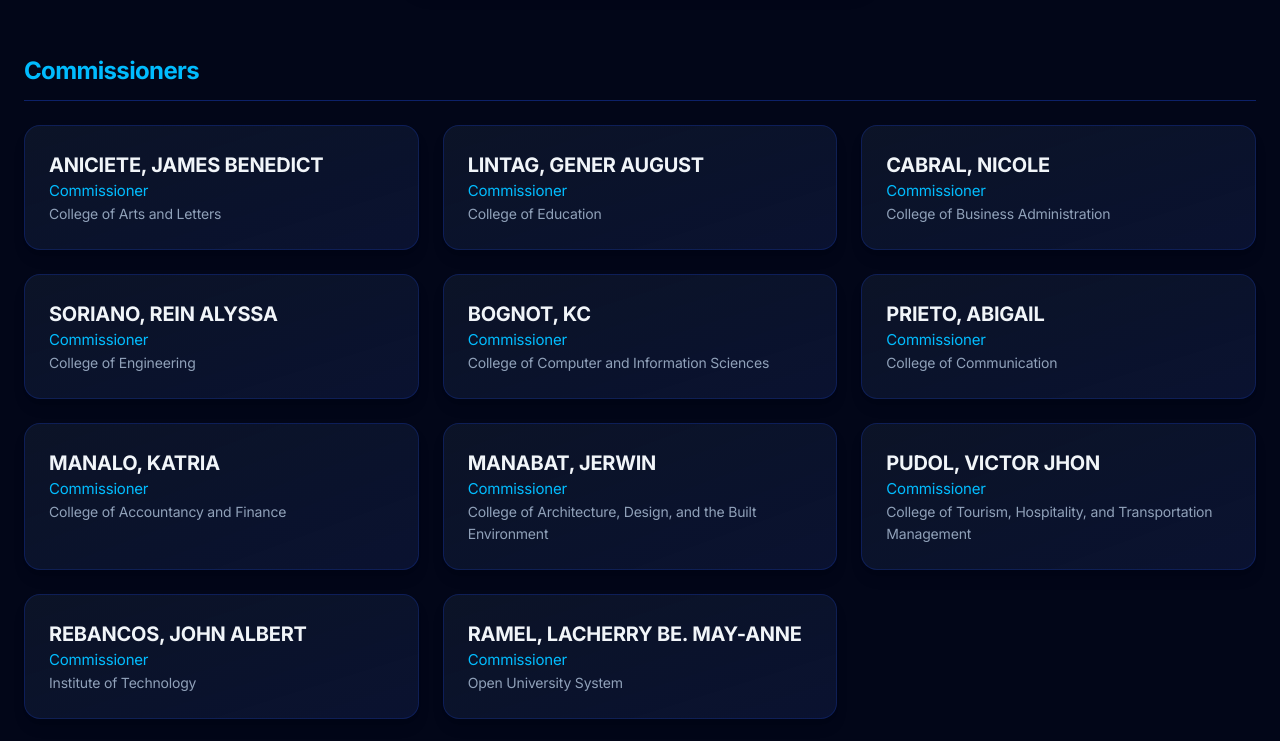
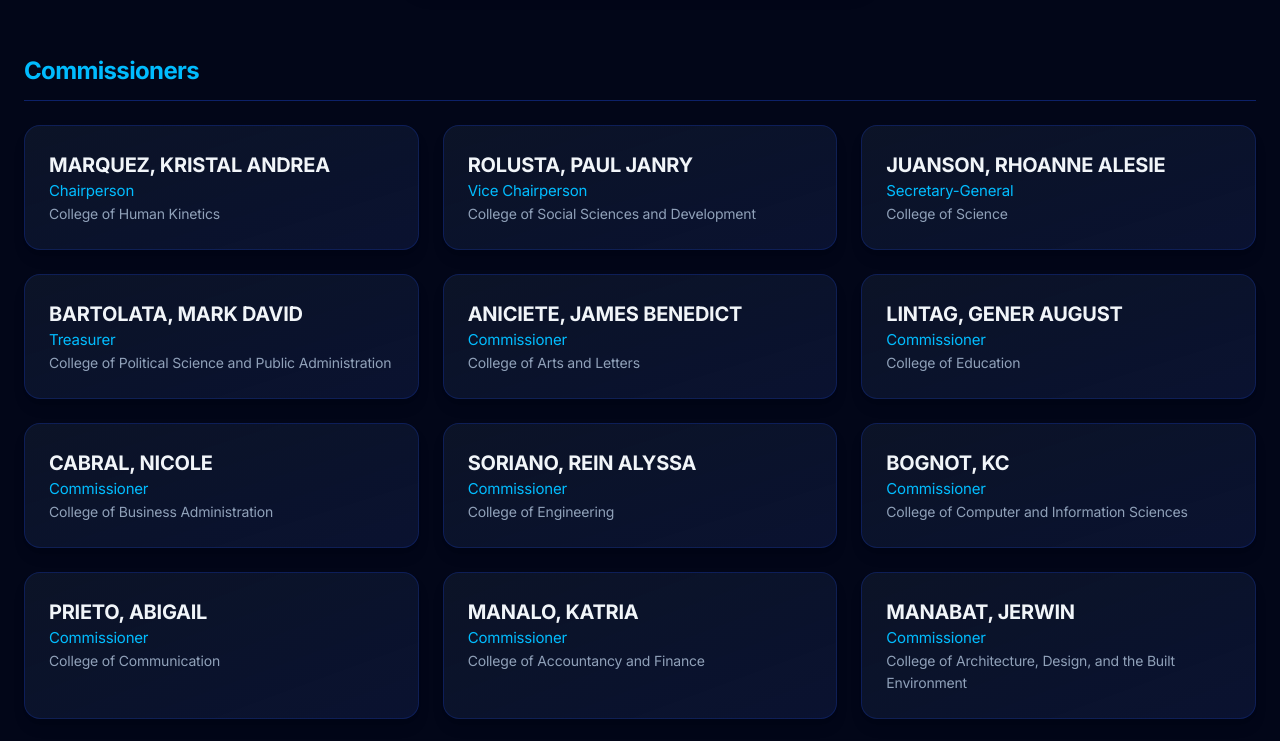
Before and after one commit to HMMBERT/PUP_COMELEC, a Next.js app: page /members in a window 1280 px wide. Shown: the part 460-1201 px from the top of the page. Built offline with nearby package versions, Linux system fonts and the light colour scheme.

Commit message:
Update on member list

```diff
--- a/app/members/members.ts
+++ b/app/members/members.ts
@@ -24,7 +24,13 @@ export interface MemberData {
 export const membersByYear: { [key: string]: MemberData } = {
   2025: {
     commissioners: [
-      // --- COLLEGE COMMISSIONERS ---
+      // --- EXECUTIVES ---
+      { name: "MARQUEZ, KRISTAL ANDREA", title: "Chairperson", college: "College of Human Kinetics" },
+      { name: "ROLUSTA, PAUL JANRY", title: "Vice Chairperson", college: "College of Social Sciences and Development" },
+      { name: "JUANSON, RHOANNE ALESIE", title: "Secretary-General", college: "College of Science" },
+      { name: "BARTOLATA, MARK DAVID", title: "Treasurer", college: "College of Political Science and Public Administration" },
+
+      // --- COLLEGE COMMISSIONERS (non-executives) ---
       { name: "ANICIETE, JAMES BENEDICT", title: "Commissioner", college: "College of Arts and Letters" },
       { name: "LINTAG, GENER AUGUST", title: "Commissioner", college: "College of Education" },
       { name: "CABRAL, NICOLE", title: "Commissioner", college: "College of Business Administration" },
@@ -35,7 +41,6 @@ export const membersByYear: { [key: string]: MemberData } = {
       { name: "MANABAT, JERWIN", title: "Commissioner", college: "College of Architecture, Design, and the Built Environment" },
       { name: "PUDOL, VICTOR JHON", title: "Commissioner", college: "College of Tourism, Hospitality, and Transportation Management" },
       { name: "REBANCOS, JOHN ALBERT", title: "Commissioner", college: "Institute of Technology" },
-      { name: "RAMEL, LACHERRY BE. MAY-ANNE", title: "Commissioner", college: "Open University System" },
     ],
     deputies: [
       { name: "DEL ROSARIO, COLIN", college: "College of Communication" },
@@ -92,10 +97,10 @@ export const membersByYear: { [key: string]: MemberData } = {
   },
   2024: {
     commissioners: [
-      { name: "GAD THOMAS DEUEL S. MENDIOLA", title: "Commissioner", college: "College of Arts and Letters" },
-      { name: "MARVIE ANGELINE B. DAPO", title: "Commissioner", college: "College of Political Science and Public Administration" },
-      { name: "KRISTAL ANDREA M. MARQUEZ", title: "Commissioner", college: "College of Human Kinetics" },
-      { name: "MELWEL ARCEL C. GORUMBA", title: "Commissioner", college: "College of Accountancy and Finance" },
+      { name: "GAD THOMAS DEUEL S. MENDIOLA", title: "Chairperson", college: "College of Arts and Letters" },
+      { name: "MARVIE ANGELINE B. DAPO", title: "Vice Chairperson", college: "College of Political Science and Public Administration" },
+      { name: "KRISTAL ANDREA M. MARQUEZ", title: "Secretary-General", college: "College of Human Kinetics" },
+      { name: "MELWEL ARCEL C. GORUMBA", title: "Treasurer", college: "College of Accountancy and Finance" },
       { name: "JERWIN P. MANABAT", title: "Commissioner", college: "College of Architecture, Design and the Built Environment" },
       { name: "NICOLE A. CABRAL", title: "Commissioner", college: "College of Business Administration" },
       { name: "LUKE MARK P. LEONA", title: "Commissioner", college: "College of Computer and Information Sciences" },
@@ -164,10 +169,10 @@ export const membersByYear: { [key: string]: MemberData } = {
   },
   2023: {
     commissioners: [
-      { name: "GAD THOMAS DEUEL S. MENDIOLA", title: "Commissioner", college: "College of Arts and Letters" },
-      { name: "LORIELYN Y. BELMONTE", title: "Commissioner", college: "College of Communication" },
-      { name: "MELWEL ARCEL C. GORUMBA", title: "Commissioner", college: "College of Accountancy and Finance" },
-      { name: "ANNA KATRINA C. TENA", title: "Commissioner", college: "College of Political Science and Public Administration" },
+      { name: "GAD THOMAS DEUEL S. MENDIOLA", title: "Chairperson", college: "College of Arts and Letters" },
+      { name: "LORIELYN Y. BELMONTE", title: "Vice Chairperson", college: "College of Communication" },
+      { name: "MELWEL ARCEL C. GORUMBA", title: "Secretary-General", college: "College of Accountancy and Finance" },
+      { name: "ANNA KATRINA C. TENA", title: "Treasurer", college: "College of Political Science and Public Administration" },
       { name: "PIOLO MIGUEL A. BARCELONA", title: "Commissioner", college: "College of Architecture, Design and the Built Environment" },
       { name: "ADAM JESS C. DE GUZMAN", title: "Commissioner", college: "College of Business Administration" },
       { name: "LUKE MARK P. LEONA", title: "Commissioner", college: "College of Computer and Information Sciences" },
@@ -221,10 +226,10 @@ export const membersByYear: { [key: string]: MemberData } = {
 
   2022: {
     commissioners: [
-        { name: "RJ O. SALAMERA", title: "Commissioner", college: "College of Political Science and Public Administration" },
-        { name: "GAD THOMAS DEUEL S. MENDIOLA", title: "Commissioner", college: "College of Arts and Letters" },
-        { name: "MARY JOY B. DAGDAG", title: "Commissioner", college: "College of Science" },
-        { name: "ANN SHIRLEY M. BENITEZ", title: "Commissioner", college: "College of Education" },
+        { name: "RJ O. SALAMERA", title: "Chairperson", college: "College of Political Science and Public Administration" },
+        { name: "GAD THOMAS DEUEL S. MENDIOLA", title: "Vice Chairperson", college: "College of Arts and Letters" },
+        { name: "MARY JOY B. DAGDAG", title: "Secretary-General", college: "College of Science" },
+        { name: "ANN SHIRLEY M. BENITEZ", title: "Treasurer", college: "College of Education" },
         { name: "MARL NICO MARI M. DE VERA", title: "Commissioner", college: "College of Accountancy and Finance" },
         { name: "APPLE JOY A. BUEN", title: "Commissioner", college: "College of Architecture, Design and Built Environment" },
         { name: "JOYCE MARIE L. TOLENTINO", title: "Commissioner", college: "College of Business Administration" },
@@ -253,10 +258,10 @@ export const membersByYear: { [key: string]: MemberData } = {
   },
   2021: {
     commissioners: [
-        { name: "JANNETTE PRINCESS V. HINATE", title: "Commissioner", college: "College of Education" },
-        { name: "JANEL MARIEKE B. BANARIA", title: "Commissioner", college: "College of Social Science and Development" },
-        { name: "ALEC MARIZ G. AVERILLA", title: "Commissioner", college: "College of Human Kinetics" },
-        { name: "KATHERINE CLAIRE A. HOANG", title: "Commissioner", college: "College of Architecture, Design and Built Environment" },
+        { name: "JANNETTE PRINCESS V. HINATE", title: "Chairperson", college: "College of Education" },
+        { name: "JANEL MARIEKE B. BANARIA", title: "Vice Chairperson", college: "College of Social Science and Development" },
+        { name: "ALEC MARIZ G. AVERILLA", title: "Secretary General", college: "College of Human Kinetics" },
+        { name: "KATHERINE CLAIRE A. HOANG", title: "Treasurer", college: "College of Architecture, Design and Built Environment" },
         { name: "DIVINA MARIE B. IBAÑEZ", title: "Commissioner", college: "College of Arts and Letters" },
         { name: "ANGELA LUISA H. MONTENEGRO", title: "Commissioner", college: "College of Accountancy and Finance" },
         { name: "ELIZABETH MARIE G. ANDAYA", title: "Commissioner", college: "College of Business Administration" },
@@ -279,7 +284,7 @@ export const membersByYear: { [key: string]: MemberData } = {
         { name: "Ramos, Kathryn Joy", college: "" }, { name: "Reyes, Jose Marie", college: "" },
         { name: "Salamera, RJ", college: "" }, { name: "Tolentino, Zoe Bernadette", college: "" },
         { name: "Almoguera, Mikaela", college: "" }, { name: "Amoguis, Arvie", college: "" },
-        { name: "Ballesteros, Mark Chester", college: "" }, { name: "Castañeda, Giselle", college: "" },
+        { name: "Ballesteros, Mark Chester", college: "" }, { name:"Castañeda, Giselle", college: "" },
         { name: "Ligo, Sheilla", college: "" }, { name: "Marcos, Lady Jane", college: "" },
         { name: "Pablo, Hector", college: "" }, { name: "Sanceda, Jefferson", college: "" },
         { name: "Zorilla, Rusky", college: "" }
```
